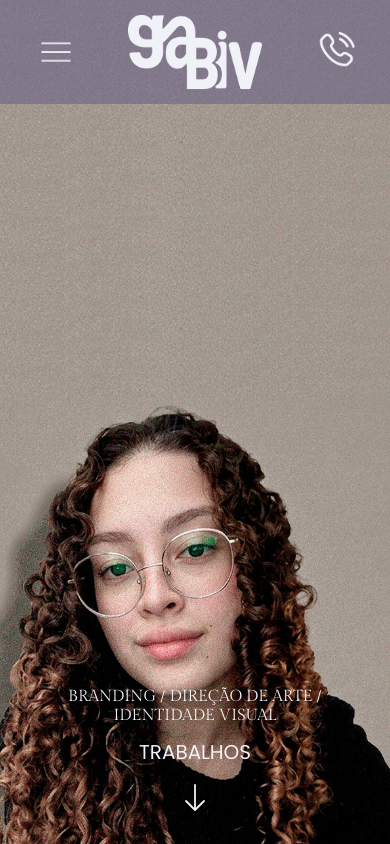
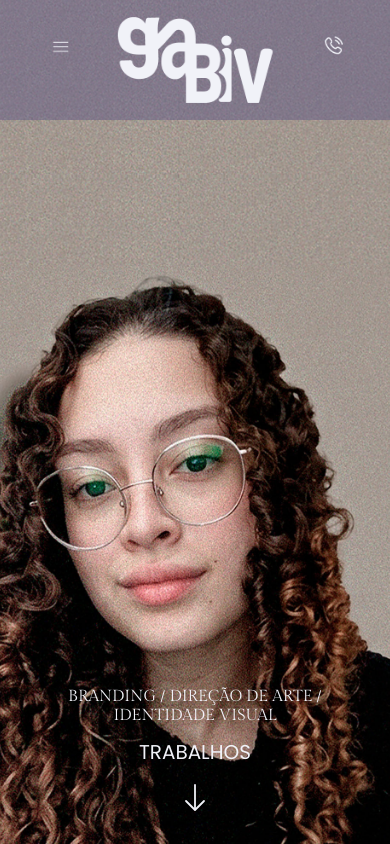
Before and after one commit to useloevi/Site-Gabiv, a Next.js app: page / in a window 390 px wide. Built offline with nearby package versions, Linux system fonts and the light colour scheme.

Commit message:
Update Landpage.css

```diff
--- a/components/Landpage.css
+++ b/components/Landpage.css
@@ -14,23 +14,29 @@
   background-color: #444; /* fallback enquanto Capa.jpg não é adicionada */
 }
 
-/* Abaixo de 768px: LANDPAGE-MOBILE entra em vigor — mesmas animações,
-   dimensões vindas do frame mobile do Figma */
+/* Abaixo de 768px: LANDPAGE-MOBILE entra em vigor — mesma posição
+   x/y dos ícones e da logo, só reduzidos a 50% do tamanho */
 @media (max-width: 768px) {
   .landpage {
-    --header-height: 104px;
-    --logo-w: 143px;
-    --logo-h: 104px;
-    --icon-size: 42px;
-    --icon-top: 31px;
-    --icon-left: 35px;
-    --icon-right: 35px;
-
     /* preenche 100% da altura visível do celular (dvh já considera a
        barra de endereço que aparece/some ao rolar) */
     aspect-ratio: unset;
     height: 100vh; /* fallback pra navegadores sem suporte a dvh */
     height: 100dvh;
+  }
+
+  .header__logo-frame {
+    transform: translateX(-50%) scale(0.5);
+  }
+
+  .header__icon-btn--left {
+    transform: scale(0.5);
+    transform-origin: top left;
+  }
+
+  .header__icon-btn--right {
+    transform: scale(0.5);
+    transform-origin: top right;
   }
 }
 
@@ -38,7 +44,7 @@
   z-index: 0;
 }
 
-.landpage__bg--mobile {
+.landpage__bg-wrap--mobile {
   display: none;
 }
 
@@ -47,8 +53,13 @@
     display: none;
   }
 
-  .landpage__bg--mobile {
+  .landpage__bg-wrap--mobile {
     display: block;
+    position: absolute;
+    top: -250px;
+    left: 0;
+    width: 100%;
+    height: calc(100% + 250px);
   }
 }
 
```
